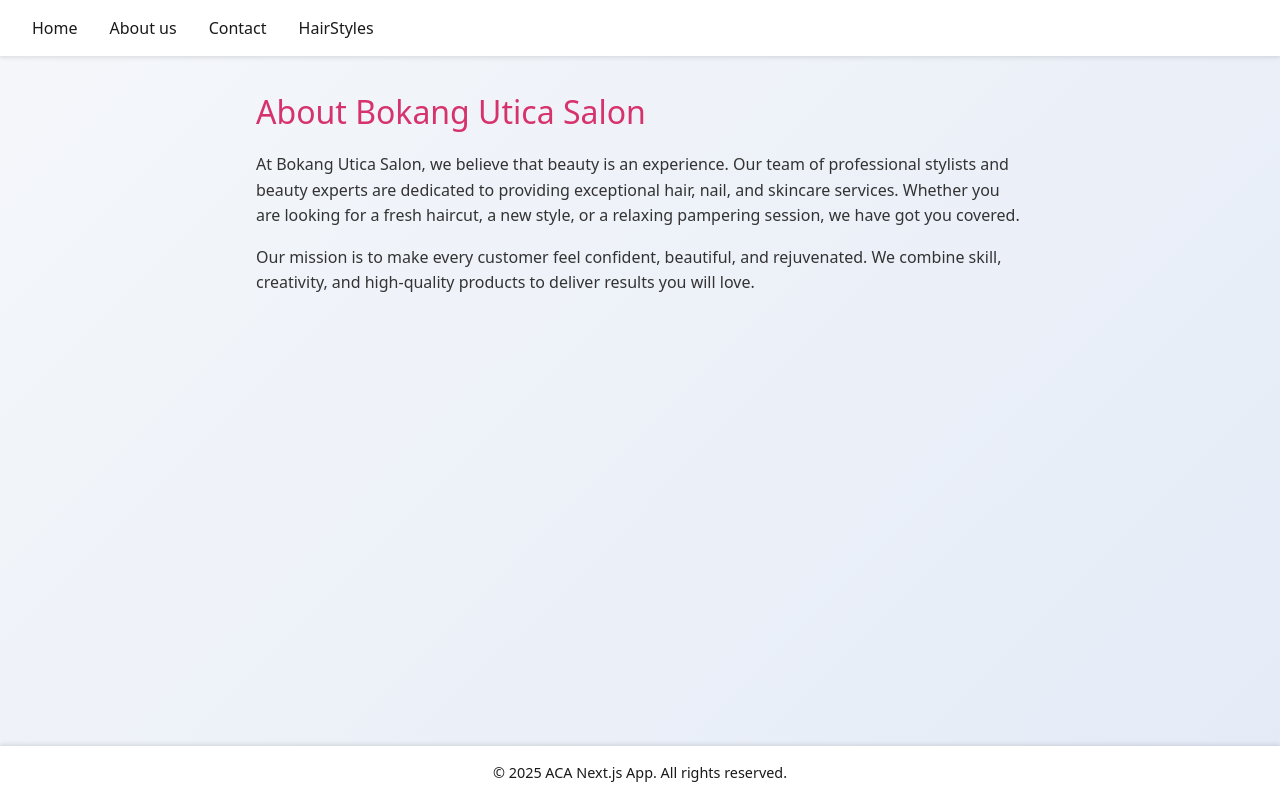
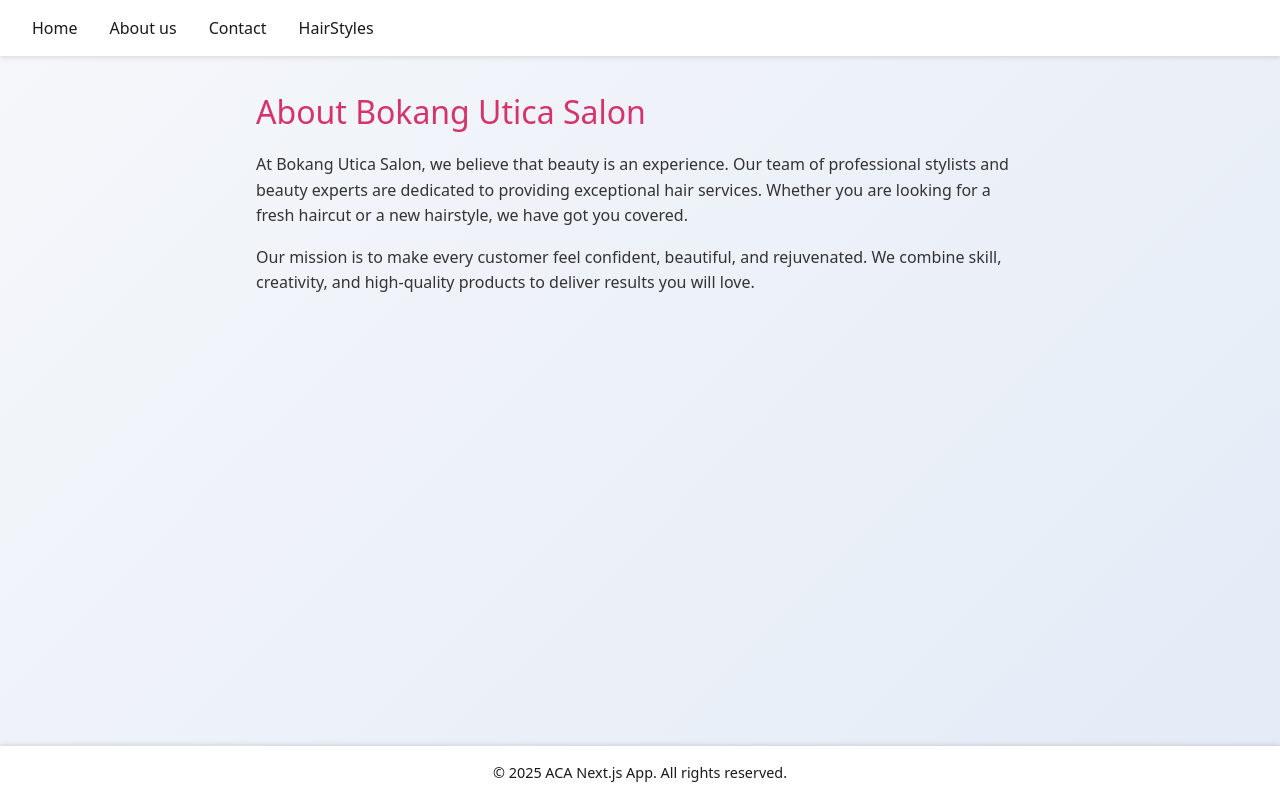
Before and after one commit to kutloano123/aca-nextjs, a Next.js app: page /About in a window 1280 px wide. Built offline with nearby package versions, Linux system fonts and the light colour scheme.

Commit message:
updated about page

```diff
--- a/src/app/About/page.tsx
+++ b/src/app/About/page.tsx
@@ -4,8 +4,8 @@ export default function AboutPage() {
       <h1>About Bokang Utica Salon</h1>
       <p>
         At Bokang Utica Salon, we believe that beauty is an experience.
-        Our team of professional stylists and beauty experts are dedicated to providing exceptional hair, nail, and skincare services.
-        Whether you are looking for a fresh haircut, a new style, or a relaxing pampering session, we have got you covered.
+        Our team of professional stylists and beauty experts are dedicated to providing exceptional hair services.
+        Whether you are looking for a fresh haircut or a new hairstyle, we have got you covered.
       </p>
       <p>
         Our mission is to make every customer feel confident, beautiful, and rejuvenated.
```
